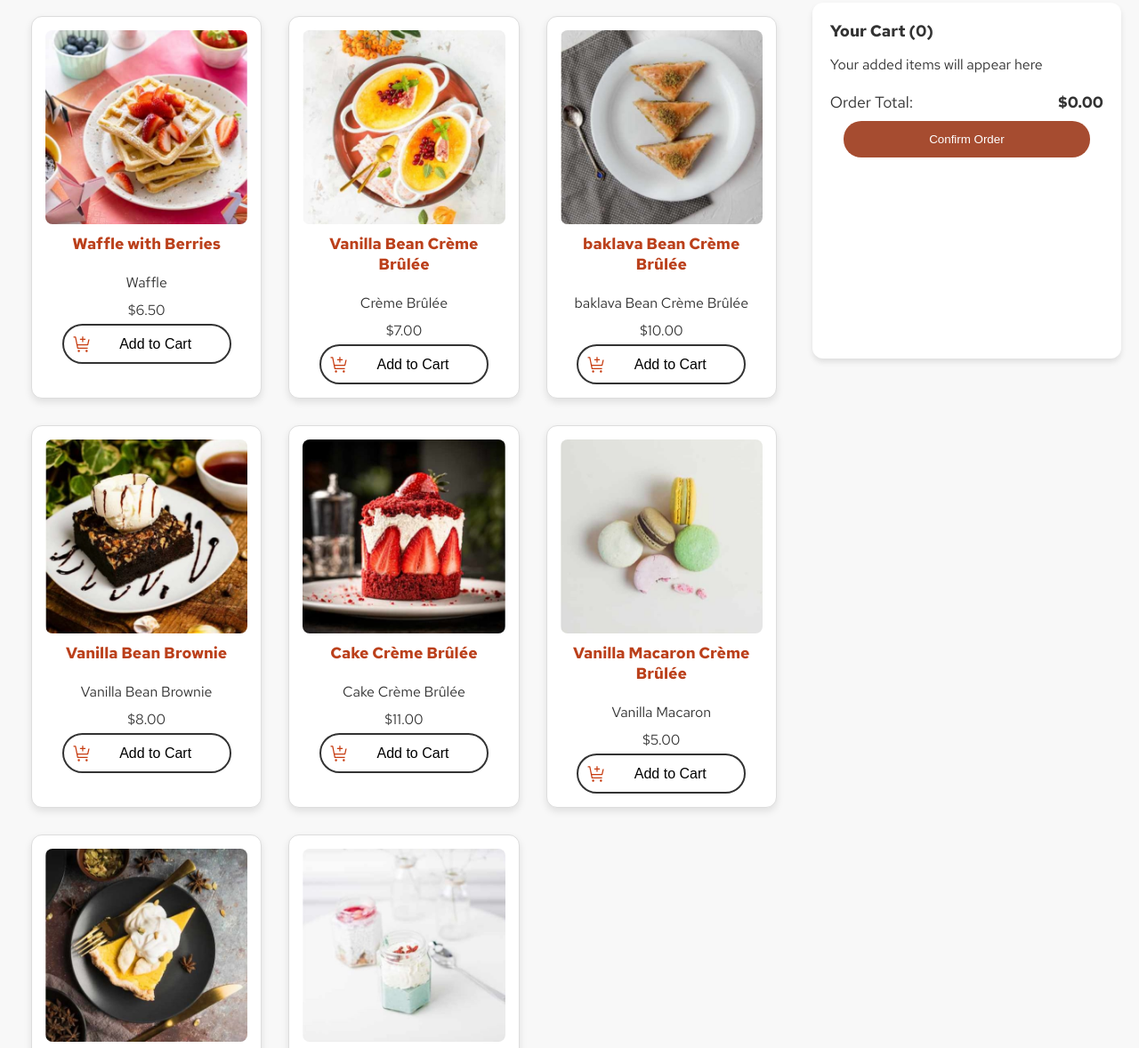
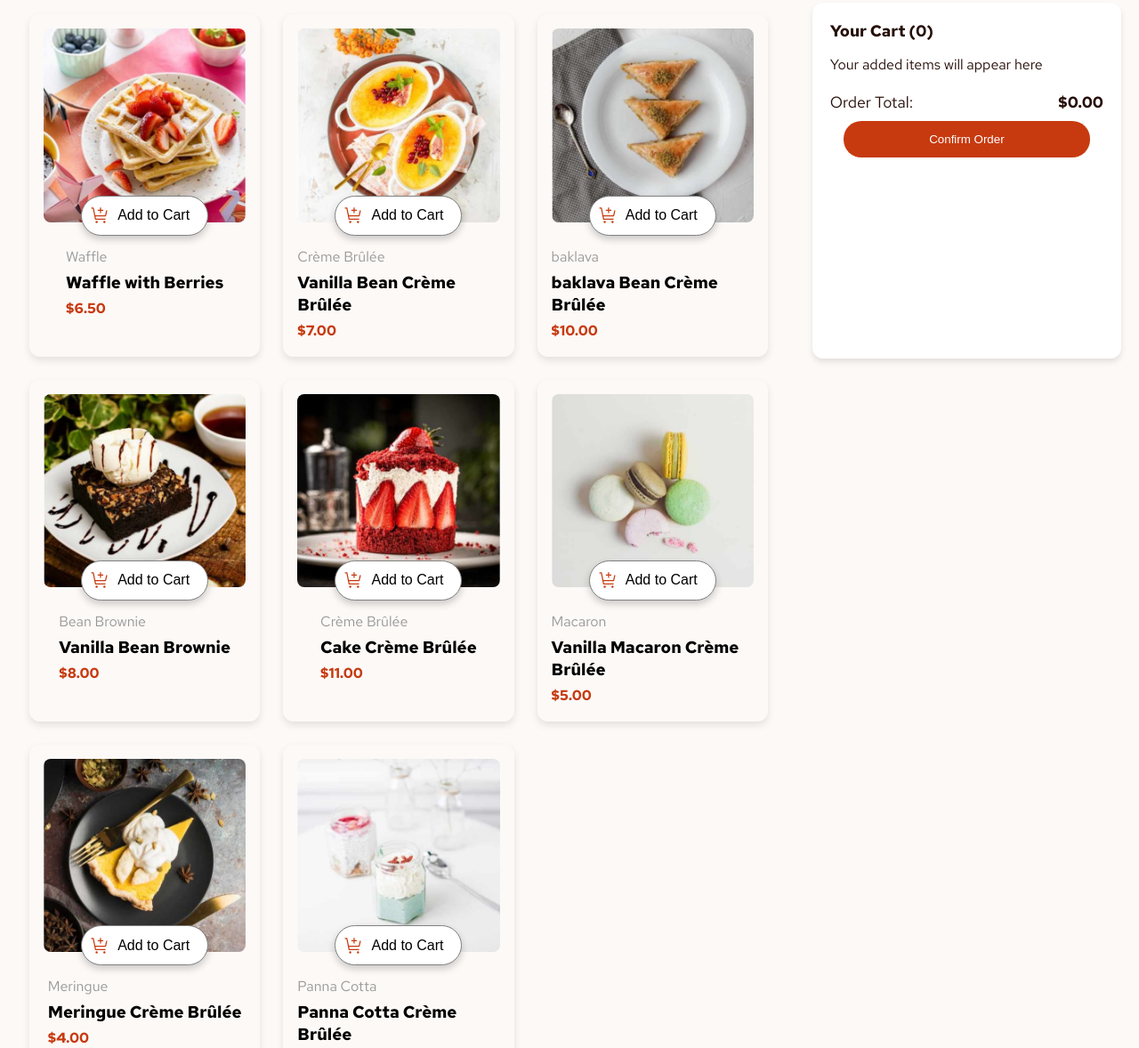
Before and after one commit to AchrfJR/product-list-cart, a plain HTML site: page index.html in a window 1280 px wide. Shown: the part 185-1363 px from the top of the page at 89% size. Drawn offline with Linux system fonts and the light colour scheme.

Commit message:
modeifiy the button but it in the butoom of the image  and colors of image info and fonts

```diff
--- a/index.html
+++ b/index.html
@@ -16,82 +16,98 @@
             <!-- Product Items -->
             <div class="product-item">
                 <img src="./assets/images/image-waffle-desktop.jpg" alt="Waffle with Berries">
-                <h3>Waffle with Berries</h3>
-                <p>Waffle</p>
-                <p>$6.50</p>
-                <button class="but-items" data-product="Waffle with Berries" onmouseenter="updateButtonDisplay('Waffle with Berries', 6.50)">
+                <button class="but-items" data-product="Waffle with Berries" onclick="updateButtonDisplay('Waffle with Berries', 6.50)">
                     <span>Add to Cart</span>
                 </button>
+                <div class="product-details">
+                    <p>Waffle</p>
+                    <h3>Waffle with Berries</h3>
+                    <p>$6.50</p>
+                </div>
 
             </div>
             <div class="product-item">
                 <img src="./assets/images/image-creme-brulee-desktop.jpg" alt="Vanilla Bean Crème Brûlée">
-                <h3>Vanilla Bean Crème Brûlée</h3>
-                <p>Crème Brûlée</p>
-                <p>$7.00</p>
-                <button class="but-items" data-product = "Vanilla Bean Crème Brûlée" onmouseenter="updateButtonDisplay('Vanilla Bean Crème Brûlée', 7.00)">
+                <button class="but-items" data-product = "Vanilla Bean Crème Brûlée" onclick="updateButtonDisplay('Vanilla Bean Crème Brûlée', 7.00)">
                     <span>Add to Cart</span>
                 </button>
+                <div class="product-details">
+                    <p>Crème Brûlée</p>
+                    <h3>Vanilla Bean Crème Brûlée</h3>
+                    <p>$7.00</p>
+                </div>
             </div>
 
             <div class="product-item">
                 <img src="./assets/images/image-baklava-desktop.jpg" alt="baklava Bean Crème Brûlée">
-                <h3>baklava Bean Crème Brûlée</h3>
-                <p>baklava Bean Crème Brûlée</p>
-                <p>$10.00</p>
-                <button class="but-items" data-product ="baklava Bean Crème Brûlée" onmouseenter="updateButtonDisplay('baklava Bean Crème Brûlée', 10.00)">
+                <button class="but-items" data-product ="baklava Bean Crème Brûlée" onclick="updateButtonDisplay('baklava Bean Crème Brûlée', 10.00)">
                     <span>Add to Cart</span>
                 </button>
+                <div class="product-details">
+                    <p>baklava</p>
+                    <h3>baklava Bean Crème Brûlée</h3>
+                    <p>$10.00</p>
+                </div>
             </div>
 
             <div class="product-item">
                 <img src="./assets/images/image-brownie-desktop.jpg" alt="Vanilla Bean brownie">
-                <h3>Vanilla Bean Brownie</h3>
-                <p>Vanilla Bean Brownie</p>
-                <p>$8.00</p>
-                <button class="but-items" data-product="Vanilla Bean brownie" onmouseenter="updateButtonDisplay('Vanilla Bean brownie', 8.00)">
+                <button class="but-items" data-product="Vanilla Bean brownie" onclick="updateButtonDisplay('Vanilla Bean brownie', 8.00)">
                     <span>Add to Cart</span>
                 </button>
+                <div class="product-details">
+                    <p>Bean Brownie</p>
+                    <h3>Vanilla Bean Brownie</h3>
+                    <p>$8.00</p>
+                </div>
             </div>
 
             <div class="product-item">
                 <img src="./assets/images/image-cake-desktop.jpg" alt="Cake Crème Brûlée">
-                <h3>Cake Crème Brûlée</h3>
-                <p>Cake Crème Brûlée</p>
-                <p>$11.00</p>
-                <button class="but-items" data-product="Cake Crème Brûlée" onmouseenter="updateButtonDisplay('Cake Crème Brûlée', 11.00)">
+                <button class="but-items" data-product="Cake Crème Brûlée" onclick="updateButtonDisplay('Cake Crème Brûlée', 11.00)">
                     <span>Add to Cart</span>
                 </button>
+                <div class="product-details">
+                    <p>Crème Brûlée</p>
+                    <h3>Cake Crème Brûlée</h3>
+                    <p>$11.00</p>
+                </div>
             </div>
 
             <div class="product-item">
                 <img src="./assets/images/image-macaron-desktop.jpg" alt="Vanilla Macaron">
-                <h3>Vanilla Macaron Crème Brûlée</h3>
-                <p>Vanilla Macaron</p>
-                <p>$5.00</p>
-                <button class="but-items" data-product="Vanilla Macaron" onmouseenter="updateButtonDisplay('Vanilla Macaron', 5.00)">
+                <button class="but-items" data-product="Vanilla Macaron" onclick="updateButtonDisplay('Vanilla Macaron', 5.00)">
                     <span>Add to Cart</span>
                 </button>
+                <div class="product-details">
+                    <p>Macaron</p>
+                    <h3>Vanilla Macaron Crème Brûlée</h3>
+                    <p>$5.00</p>
+                </div>
             </div>
 
             <div class="product-item">
                 <img src="./assets/images/image-meringue-desktop.jpg" alt="Meringue Crème Brûlée">
-                <h3>Meringue Crème Brûlée</h3>
-                <p>Meringue Crème Brûlée</p>
-                <p>$4.00</p>
-                <button class="but-items" data-product="Meringue Crème Brûlée" onmouseenter="updateButtonDisplay('Meringue Crème Brûlée', 4.00)">
+                <button class="but-items" data-product="Meringue Crème Brûlée" onclick="updateButtonDisplay('Meringue Crème Brûlée', 4.00)">
                     <span>Add to Cart</span>
                 </button>
+                <div class="product-details">
+                    <p>Meringue</p>
+                    <h3>Meringue Crème Brûlée</h3>
+                    <p>$4.00</p>
+                </div>
             </div>
 
             <div class="product-item">
                 <img src="./assets/images/image-panna-cotta-desktop.jpg" alt="Panna Cotta">
-                <h3>Panna Cotta Crème Brûlée</h3>
-                <p>Panna Cotta</p>
-                <p>$7.00</p>
-                <button class="but-items" data-product="Panna Cotta" onmouseenter="updateButtonDisplay('Panna Cotta', 7.00)">
+                <button class="but-items" data-product="Panna Cotta" onclick="updateButtonDisplay('Panna Cotta', 7.00)">
                     <span>Add to Cart</span>
                 </button>
+                <div class="product-details">
+                    <p>Panna Cotta</p>
+                    <h3>Panna Cotta Crème Brûlée</h3>
+                    <p>$7.00</p>
+                </div>
             </div>
 
         </div>
--- a/main.css
+++ b/main.css
@@ -1,21 +1,22 @@
+
 @font-face {
     font-family: 'Red Hat Text';
     src: url('/assets/fonts/RedHatText-VariableFont_wght.ttf') format('truetype');
-    font-weight: 100 900;
+    font-weight: 400 700;
     font-style: normal;
 }
 
 @font-face {
     font-family: 'Red Hat Text';
     src: url('/assets/fonts/RedHatText-Italic-VariableFont_wght.ttf') format('truetype');
-    font-weight: 100 900;
+    font-weight: 400 700;
     font-style: italic;
 }
 
 body {
     font-family: 'Red Hat Text', sans-serif;
-    background-color: #f8f8f8;
-    color: #333;
+    background-color: hsl(20, 50%, 98%); /* Rose 50 */
+    color: hsl(14, 65%, 9%); /* Rose 900 */
     margin: 0;
     padding: 0;
 }
@@ -25,12 +26,12 @@ body {
 }
 
 header {
-    background-color: #f8f8f8;
+    background-color: hsl(20, 50%, 98%); /* Rose 50 */
     padding: 20px;
     text-align: center;
     font-size: 1.5em;
     font-weight: bold;
-    color: hsl(14, 75%, 42%);
+    color: hsl(14, 86%, 42%); /* Red */
 }
 
 main {
@@ -47,14 +48,13 @@ main {
 }
 
 .product-item {
-    background: #fff;
-    border: 1px solid #ddd;
+    border: 1px solid hsl(20, 50%, 98%); /* Rose 50 */
     border-radius: 12px;
-    margin: 15px;
+    margin: 13px;
     padding: 15px;
     text-align: center;
     width: calc(33.33% - 30px);
-    transition: transform 0.2s, box-shadow 0.2s;
+    transition: transform 0.2s, box-shadow 0.2s, border-color 0.2s;
     box-shadow: 0 4px 8px rgba(0, 0, 0, 0.1);
 }
 
@@ -63,28 +63,35 @@ main {
     height: auto;
     border-radius: 8px;
 }
-
 .product-item:hover {
     transform: scale(1.05);
     box-shadow: 0 6px 12px rgba(0, 0, 0, 0.2);
+    border-color: hsl(14, 86%, 42%); /* Rose 900 */
+}
+
+
+.product-item p:first-of-type {
+    color: gray; /* Item name in gray */
+    margin: 3px 0; /* Reduced space */
+    opacity: 0.8; /* Slight transparency */
 }
 
 .product-item h3 {
-    font-size: 1.1em;
-    margin-top: 10px;
-    color: hsl(14, 75%, 42%);
+    color: black; /* Description in black */
+    margin: 3px 0; /* Reduced space */
 }
 
-.product-item p {
-    margin: 5px 0;
+.product-item p:last-of-type {
+    color: hsl(14, 86%, 42%); /* Price in the specified color */
+    margin: 3px 0; /* Reduced space */
+    font-weight: bold; /* Bold for emphasis */
 }
 
-/* Button Styles */
 button.but-items {
     background-color: white;
     color: black;
     padding: 10px 20px;
-    border: 2px solid #333;
+    border: 1px solid gray; /* Change to hsl(14, 86%, 42%) if needed */
     cursor: pointer;
     border-radius: 25px;
     font-size: 1em;
@@ -95,17 +102,22 @@ button.but-items {
     position: relative;
     width: 190px;
     height: 45px;
-    margin: 0 auto;
+    margin: 0 auto; /* Center the button */
+    margin-top: -30px; /* Raise the button above */
+    margin-bottom: 10px; /* Space below the button */
     background-image: url('./assets/images/icon-add-to-cart.svg');
     background-repeat: no-repeat;
     background-position: 10px center;
     padding-left: 40px;
     overflow: hidden;
+
+    /* Add box shadow */
+    box-shadow: 0 4px 8px rgba(0, 0, 0, 0.2);
 }
 
 button.but-items:hover {
-    color: hsl(14, 55%, 42%);
-    border-color: hsl(14, 55%, 42%);
+    color: hsl(14, 86%, 42%); /* Red */
+    border-color: hsl(14, 86%, 42%); /* Red */
 }
 
 .quantity-display {
@@ -122,7 +134,7 @@ button.but-items:hover .quantity-display {
 
 button.decrement,
 button.increment {
-    background-color: hsl(14, 55%, 42%);
+    background-color: hsl(14, 86%, 42%); /* Red */
     border: none;
     border-radius: 50%;
     cursor: pointer;
@@ -136,7 +148,7 @@ button.increment {
 
 button.decrement:hover,
 button.increment:hover {
-    background-color: hsl(14, 75%, 42%);
+    background-color: hsl(14, 65%, 9%); /* Rose 900 */
 }
 
 .quantity-number {
@@ -150,7 +162,28 @@ button.increment:hover {
     display: flex;
     flex-direction: column;
     align-items: center;
+    text-align: left; /* Align text to the left for product details */
 }
+
+.product-item h3, .product-item p {
+    text-align: left; /* Ensure left alignment for text */
+    width: 100%; /* Ensure full width usage */
+}
+
+
+
+button.but-items {
+    margin-bottom: 10px; /* Add space below the button */
+    width: auto; /* Keep button size natural */
+    padding-left: 40px; /* Keep padding for the icon */
+}
+
+.product-details {
+    display: flex;
+    flex-direction: column;
+    align-items: flex-start; /* Align details to the left */
+}
+
 
 .cart {
     position: relative;
@@ -198,18 +231,18 @@ button.increment:hover {
 }
 
 .total-price {
-    font-family: 'Red Hat Text', sans-serif; /* Use the same font family */
-    font-style: normal; /* Use normal font style */
-    font-weight: normal; /* Make the total label normal weight */
-    font-size: 1.1em; /* Adjust the font size as needed */
+    font-family: 'Red Hat Text', sans-serif;
+    font-style: normal;
+    font-weight: normal;
+    font-size: 1.1em;
     margin-top: 10px;
     display: flex;
-    justify-content: space-between; /* Align text to the left and number to the right */
-    width: 100%; /* Make sure it takes the full width of the cart */
+    justify-content: space-between;
+    width: 100%;
 }
 
 .price-amount {
-    font-weight: bold; /* Make the price amount bold */
+    font-weight: bold;
 }
 
 .cart-item .remove-item:hover {
@@ -219,7 +252,7 @@ button.increment:hover {
 .confirm-order {
     display: block;
     width: 90%;
-    background-color: hsl(14, 55%, 42%);
+    background-color: hsl(14, 86%, 42%); /* Red */
     color: white;
     border: none;
     border-radius: 20px;
@@ -234,12 +267,12 @@ button.increment:hover {
 }
 
 .start-new-order {
-    background-color: hsl(14, 75%, 42%);
+    background-color: hsl(14, 86%, 42%); /* Red */
     margin-top: 10px;
 }
 
 .start-new-order:hover {
-    background-color: hsl(14, 75%, 42%);
+    background-color: hsl(14, 65%, 9%); /* Rose 900 */
     transform: scale(1.05);
 }
 
@@ -266,13 +299,13 @@ button.increment:hover {
 
 .modal-content h3 {
     font-size: 1.5em;
-    color: hsl(159, 69%, 38%);
+    color: hsl(159, 69%, 38%); /* Green */
 }
 
 .modal-content button {
     display: block;
     width: 30%;
-    background-color: hsl(14, 55%, 42%);
+    background-color: hsl(14, 86%, 42%); /* Red */
     color: white;
     border: none;
     border-radius: 20px;
```
